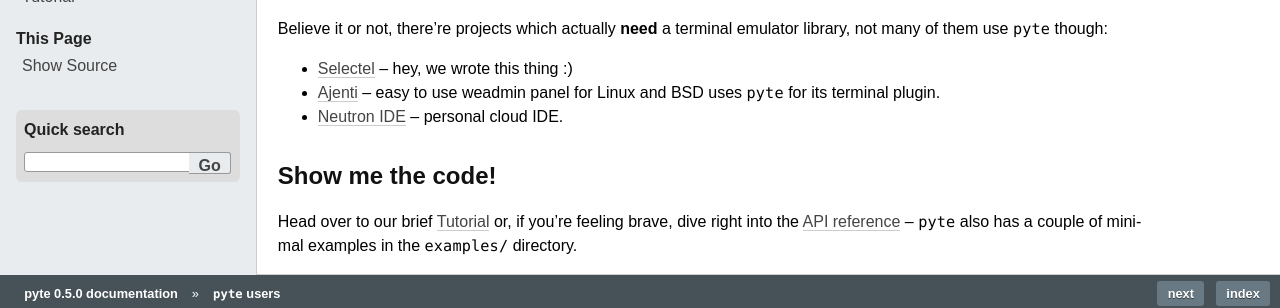
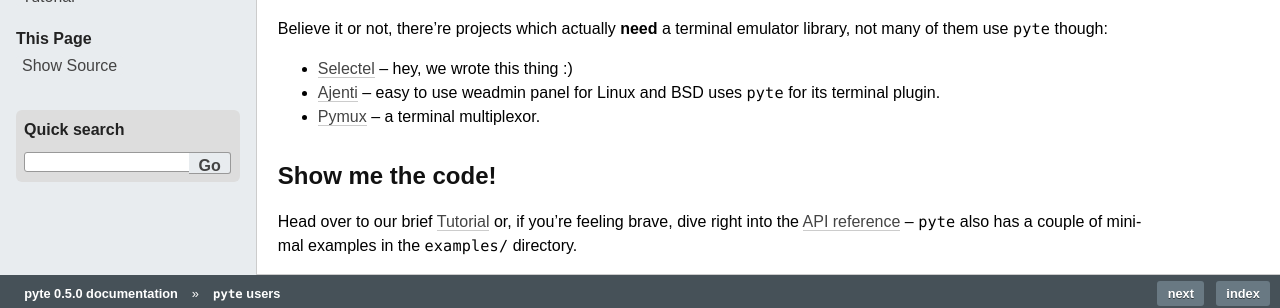
Before and after one commit to Lillecarl/pyterm, a Sphinx documentation site: the page built from pyte/docs/index.rst, in a window 1280 px wide. Shown: the part 195-503 px from the top of the page. Built offline with Sphinx 7.4.7, drawn with Linux system fonts in a browser that asks for light colours.

Commit message:
Updated 'pyte users' section

```diff
--- a/pyte/docs/index.rst
+++ b/pyte/docs/index.rst
@@ -13,10 +13,9 @@
 library, not many of them use ``pyte`` though:
 
 * `Selectel <http://selectel.com>`_ -- hey, we wrote this thing :)
-* `Ajenti <http://github.com/Eugeny/ajenti>`_ -- easy to use weadmin panel for Linux
+* `Ajenti <http://github.com/ajenti/ajenti>`_ -- easy to use weadmin panel for Linux
   and BSD uses ``pyte`` for its terminal plugin.
-* `Neutron IDE <https://github.com/pizzapanther/Neutron-IDE>`_ -- personal cloud
-  IDE.
+* `Pymux <https://github.com/jonathanslenders/pymux>`_ -- a terminal multiplexor.
 
 
 Show me the code!
```
